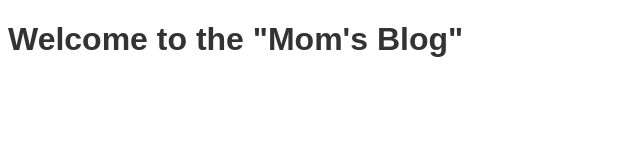
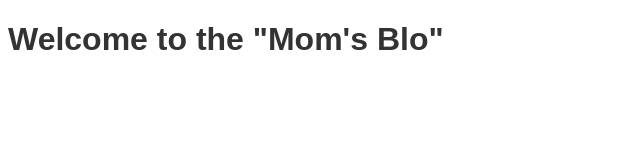
Before and after one commit to Boombastyc/site, a plain HTML site: page index.html in a window 1280 px wide. Shown: the full height of the page, 0-640 px from the left. Drawn offline with Linux system fonts and the light colour scheme; a web font is replaced by a local one.

Commit message:
Update index.html

```diff
--- a/index.html
+++ b/index.html
@@ -7,6 +7,6 @@
     <title>Mom's blog</title>
   </head>
   <body>
-    <h1>Welcome to the "Mom's Blog"</h1>
+    <h1>Welcome to the "Mom's Blo"</h1>
   </body>
 </html>
```
